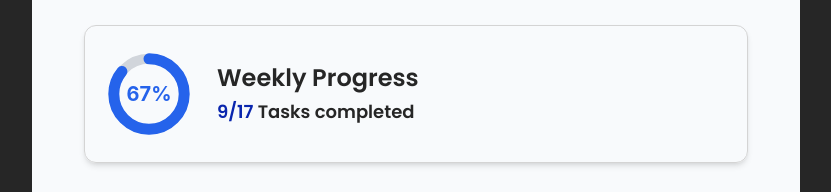
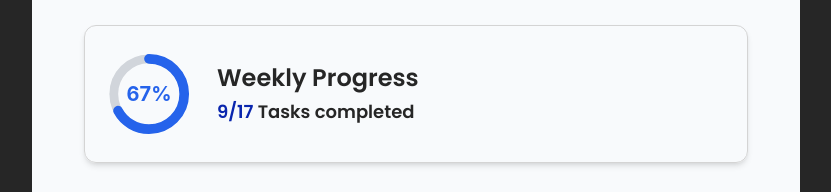
Before and after one commit to hikmahabdillah/SecoBrain_ToDoListApp-v2, a React (Vite) app: page / in a window 1280 px wide. Shown: the part 207-399 px from the top of the page, without its empty margins (224-1055 px from the left). Built offline with nearby package versions, Linux system fonts and the light colour scheme.

Commit message:
update progress circle

```diff
--- a/src/App.jsx
+++ b/src/App.jsx
@@ -1,6 +1,6 @@
 import Header from "./components/Header";
 import ProgressCard from "./components/ProgressCard";
-import TextGradient from "./components/TextGradient";
+import Quotes from "./components/Quotes";
 import { ThemeType } from "./context/themeContext";
 import { useContext, useEffect } from "react";
 
@@ -23,7 +23,7 @@ function App() {
       <div className="bg-slate-50 py-8 px-5 w-full max-w-3xl container mx-auto">
         <Header />
         <div className="main-header text-left my-7 space-y-5 px-1 sm:px-8">
-          <h2 className="text-3xl sm:text-5xl font-semibold text-neutral-900 w-full max-w-xs sm:max-w-md">Let{"'"}s Improve Your Habits to<TextGradient moveGradient="bg-gradient-to-l">{" "}next level</TextGradient></h2>
+          <Quotes/>
           <ProgressCard/>
         </div>
       </div>
--- /dev/null
+++ b/src/components/HeadPerSection.jsx
@@ -0,0 +1,7 @@
+const HeadPerSection = ({children}) => {
+  return (
+    <h2 className="font-poppins font-semibold text-[1.35rem] sm:text-2xl">{children}</h2>
+  )
+}
+
+export default HeadPerSection;
--- a/src/components/ProgressCard.jsx
+++ b/src/components/ProgressCard.jsx
@@ -1,27 +1,20 @@
+import HeadPerSection from "./HeadPerSection";
+import ProgressCircle from "./ProgressCircle";
+
 const ProgressCard = () => {
   return (
     <>
       <div className="card flex items-center gap-3 sm:gap-5 py-5 px-2 sm:px-4 rounded-xl border border-neutral-300 shadow-md">
-      <div className="relative size-24 flex items-center justify-center">
-  <svg className="w-full h-full transform p-1 -rotate-90">
-    {/* <!-- Background circle (gray) --> */}
-    <circle cx="50%" cy="50%" r="40%" strokeWidth="10" className="text-gray-300" fill="transparent" stroke="currentColor"/>
-    {/* <!-- Progress circle (blue) --> */}
-    <circle cx="50%" cy="50%" r="40%" strokeWidth="11" className="text-blue-600" fill="transparent" stroke="currentColor"
-            strokeDasharray="283" strokeDashoffset="93" strokeLinecap="round"/>
-  </svg>
-  {/* <!-- Percentage text in the middle --> */}
-  <div className="absolute text-xl font-bold text-blue-600">
-    67%
-  </div>
-</div>
-        <div className="progress-text font-poppins text-left space-y-1 text-neutral-800 font-semibold [&>h2]:text-[1.35rem] sm:[&>h2]:text-2xl [&>p]:text-md sm:[&>p]:text-lg">
-          <h2>Weekly Progress</h2>
-          <p><span className="text-[#0A26AE] text-lg">9/17</span> Tasks completed</p>
+        <ProgressCircle percentage={67}/>
+        <div className="progress-text font-poppins text-left space-y-1 text-neutral-800 font-semibold [&>p]:text-md sm:[&>p]:text-lg">
+          <HeadPerSection>Weekly Progress</HeadPerSection>
+          <p>
+            <span className="text-[#0A26AE] text-lg">9/17</span> Tasks completed
+          </p>
         </div>
       </div>
     </>
-  )
-}
+  );
+};
 
 export default ProgressCard;
--- /dev/null
+++ b/src/components/ProgressCircle.jsx
@@ -0,0 +1,41 @@
+const ProgressCircle = ({percentage}) => {
+   // Count circumFerence
+   const circumference = 2 * Math.PI * 40;
+
+   // Hitung strokeDashoffset berdasarkan persentase
+   const strokeDashoffset = circumference - (circumference * (percentage / 100));
+
+  return (
+    <div className="relative size-24 flex items-center justify-center">
+    <svg className="w-full h-full transform p-1 -rotate-90" viewBox="0 0 100 100">
+      {/* <!-- Background circle (gray) --> */}
+      <circle
+        cx="50"
+        cy="50"
+        r="40%"
+        strokeWidth="10"
+        className="text-gray-300"
+        fill="transparent"
+        stroke="currentColor"
+      />
+      {/* <!-- Progress circle (blue) --> */}
+      <circle
+        cx="50"
+        cy="50"
+        r="40%"
+        strokeWidth="11"
+        className="text-blue-600"
+        fill="transparent"
+        stroke="currentColor"
+        strokeDasharray={circumference}
+        strokeDashoffset={strokeDashoffset}
+        strokeLinecap="round"
+      />
+    </svg>
+    {/* <!-- Percentage text in the middle --> */}
+    <div className="absolute text-xl font-bold text-blue-600">67%</div>
+  </div>
+  )
+}
+
+export default ProgressCircle;
--- /dev/null
+++ b/src/components/Quotes.jsx
@@ -0,0 +1,9 @@
+import TextGradient from "./TextGradient";
+
+const Quotes = () => {
+  return(
+    <h2 className="text-3xl sm:text-5xl font-semibold text-neutral-900 w-full max-w-xs sm:max-w-md">Let{"'"}s Improve Your Habits to<TextGradient moveGradient="bg-gradient-to-l">{" "}next level</TextGradient></h2>
+  )
+}
+
+export default Quotes;
```
